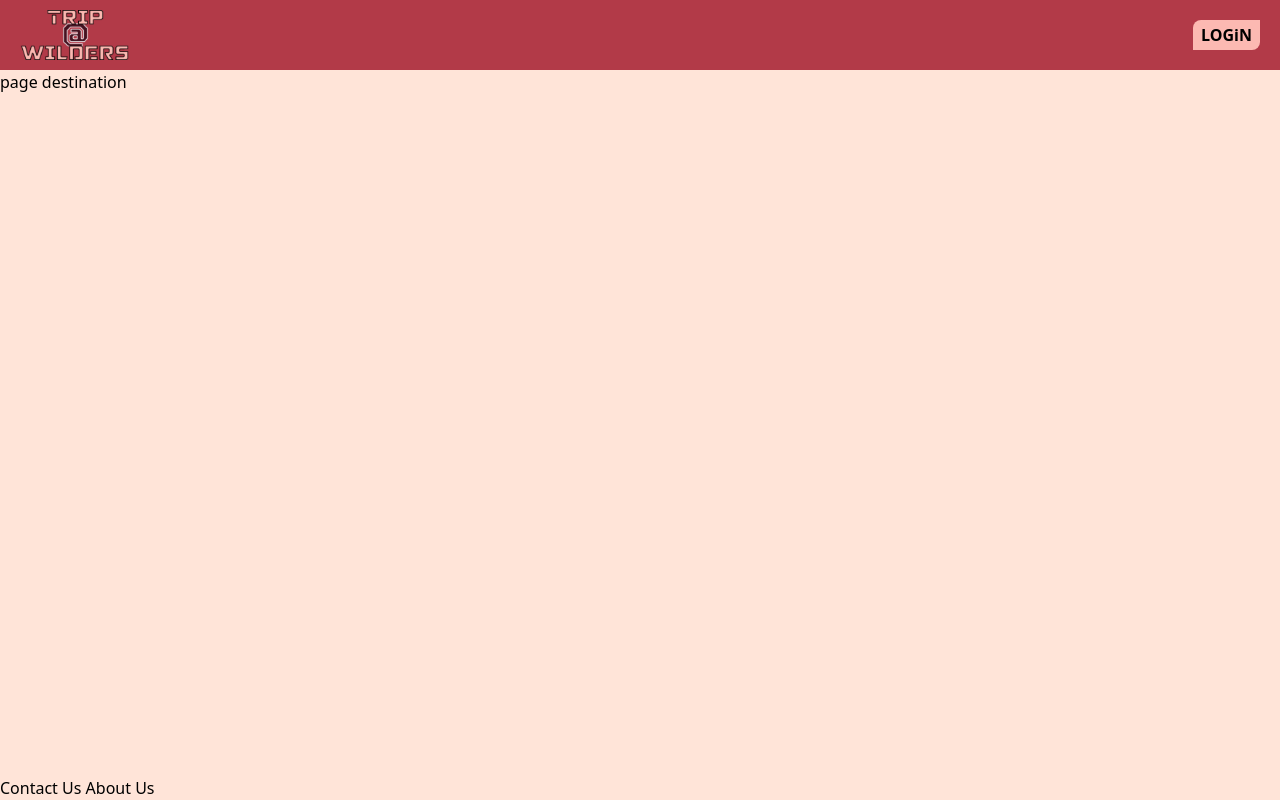
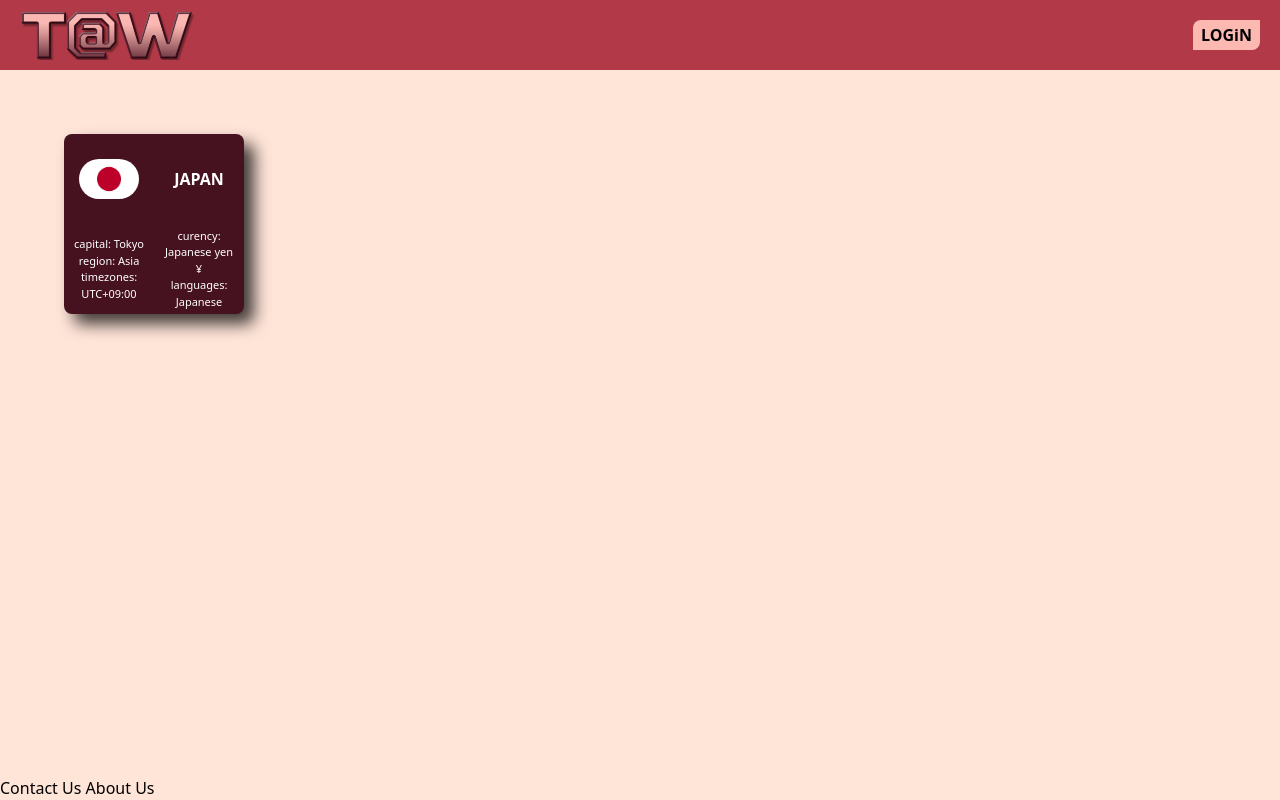
Before and after one commit to WildCodeSchool/lyon-js-sept21-p2-g2-front, a React (Create React App) app: page /destination/1 in a window 1280 px wide. Built offline with nearby package versions, Linux system fonts and the light colour scheme; the HTML template or start-up script is replaced by a standard one.

Commit message:
new logo version's added and DestinationBloc component created

```diff
--- /dev/null
+++ b/src/components/DestinationBloc.jsx
@@ -0,0 +1,32 @@
+import React from 'react';
+import flag from '../assets/Flag_of_Japan.png';
+import './destinationBloc.css';
+
+export default function DestinationBloc() {
+  return (
+    <div id="destinationBloc" className="bg-dark-sienna text-white">
+      <img id="flag" src={flag} alt="Flag" />
+
+      <span id="destinationName" className="font-bold uppercase">
+        Japan
+      </span>
+
+      <ul id="dataList">
+        <li>capital: Tokyo</li>
+        <li>region: Asia</li>
+        <li>timezones: UTC+09:00</li>
+      </ul>
+
+      <ul id="dataList">
+        <li>
+          curency:{' '}
+          <ul>
+            <li>Japanese yen</li>
+            <li>¥</li>
+          </ul>
+        </li>
+        <li>languages: Japanese</li>
+      </ul>
+    </div>
+  );
+}
--- a/src/components/Header.jsx
+++ b/src/components/Header.jsx
@@ -1,7 +1,7 @@
 import { Link } from 'react-router-dom';
 import './Header.css';
 import '../index.css';
-import logo from '../assets/logoV2.png';
+import logo from '../assets/logoV5.png';
 
 const Header = () => {
   return (
--- /dev/null
+++ b/src/components/destinationBloc.css
@@ -0,0 +1,34 @@
+#destinationBloc {
+  display: grid;
+  grid-template-columns: repeat(2, 1fr);
+  grid-template-rows: repeat(2, 1fr);
+  justify-content: center;
+  align-items: center;
+  align-content: center;
+  text-align: center;
+  width: 180px;
+  height: 180px;
+  margin: 5% 5% 5% 5%;
+  border-radius: 8px;
+  box-shadow: 10px 10px 16px 0px rgba(0, 0, 0, 0.75);
+}
+
+#flag {
+  /* margin: 20px; */
+  border-radius: 20px;
+  width: 60px;
+  height: 40px;
+  grid-column-start: 1;
+  grid-column-end: 2;
+  margin: 0 auto;
+}
+
+#destinationName {
+  grid-column-start: 2;
+  grid-column-end: 3;
+}
+
+#dataList {
+  font-size: 11px;
+  text-align: center;
+}
--- a/src/components/routes/Destination.jsx
+++ b/src/components/routes/Destination.jsx
@@ -1,7 +1,12 @@
 import React from 'react';
+import DestinationBloc from '../DestinationBloc';
 
 const Destination = () => {
-  return <div>page destination</div>;
+  return (
+    <>
+      <DestinationBloc />
+    </>
+  );
 };
 
 export default Destination;
```
Also changed, not shown: src/assets/Flag_of_Japan.png (added), src/assets/logoV5.png (added).
